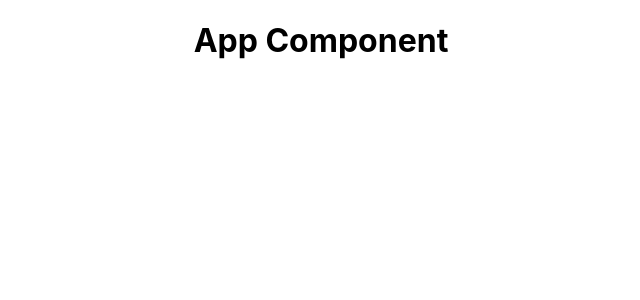
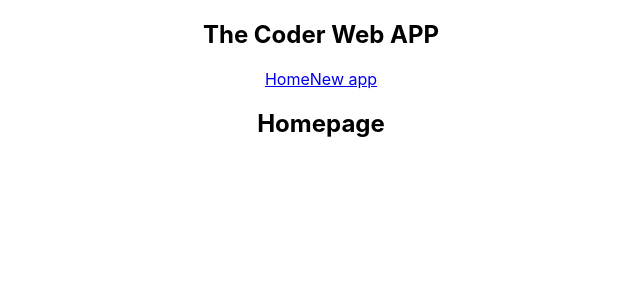
Before and after one commit to elyse502/Practices, a React (Create React App) app in the folder nodeJs/react/my_webapp/: page / in a window 1280 px wide. Shown: the top 300 px of the page, without its empty margins (319-959 px from the left). Built offline with nearby package versions, Linux system fonts and the light colour scheme.

Commit message:
Add all about React Multiple Components

```diff
--- a/nodeJs/react/my_webapp/src/App.js
+++ b/nodeJs/react/my_webapp/src/App.js
@@ -1,10 +1,14 @@
 import './App.css';
+import Navbar from './Navbar';
+import Home from './Home';
 
 function App() {
   return (
     <div className="App">
-      <div calssName="content"></div>
-      <h1>App Component</h1>
+      <Navbar/>
+      <div className="content">
+        <Home/>
+      </div>
     </div>
   );
 }
--- /dev/null
+++ b/nodeJs/react/my_webapp/src/Home.js
@@ -0,0 +1,9 @@
+const Home = () => {
+    return (
+        <div className="Home">
+            <h2> Homepage</h2>
+        </div>
+     );
+}
+
+export default Home;
--- /dev/null
+++ b/nodeJs/react/my_webapp/src/Navbar.js
@@ -0,0 +1,13 @@
+const Navbar = () => {
+    return (
+        <nav className="Navbar">
+            <h1> The Coder Web APP</h1>
+            <div className="links">
+                <a href="/">Home</a>
+                <a href="/create">New app</a>
+            </div>
+        </nav>
+     );
+}
+
+export default Navbar;
```
